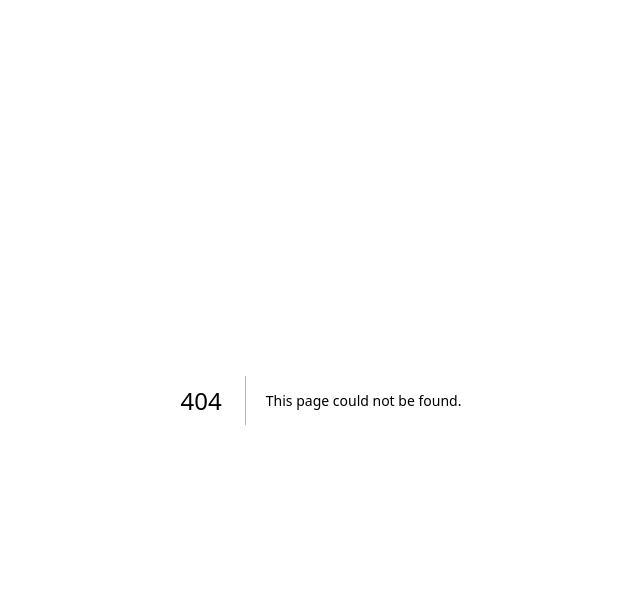
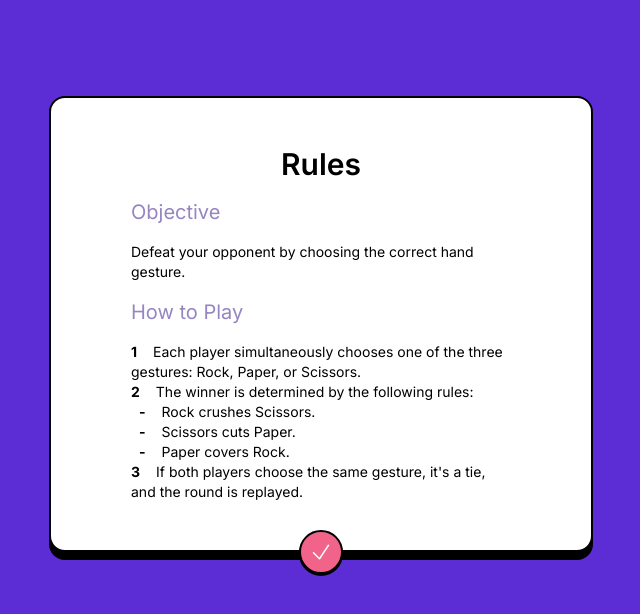
Before and after one commit to Slisandro/games, a Next.js app: page /rock-papel-scissors/rules in a window 1280 px wide. Before the commit this address had no page. Shown: the top 614 px of the page, without its empty margins (319-959 px from the left). Built offline with nearby package versions, Linux system fonts and the light colour scheme.

Commit message:
add rules rock-papel-scissors

```diff
--- /dev/null
+++ b/app/rock-papel-scissors/rules/page.tsx
@@ -0,0 +1,58 @@
+"use client"
+import { useRouter } from 'next/navigation';
+import Card from '@/modules/connect-4/components/card-component';
+import CardContent from '@/modules/connect-4/components/card-content-component';
+import { CheckIcon } from '@/modules/connect-4/assets/icons/check-icon';
+
+function RulesLayout() {
+    const router = useRouter();
+    const navigateToHome = () => router.push("/connect-4");
+    return (
+        <main className="flex min-h-screen flex-col items-center justify-between p-24 bg-c4">
+            <Card className="relative w-1/2 h-auto p-12 bg-white border-2 border-solid border-c4 rounded-2xl shadow-c4-card flex flex-col gap-12 text-black">
+                <CardContent className="w-full px-8 flex flex-col items-center gap-4">
+                    <h2 className="font-semibold text-3xl m-0 p-0">Rules</h2>
+
+                    <h4 className="w-full text-c4-purple-light text-xl">Objective</h4>
+                    <p className="text-sm">Defeat your opponent by choosing the correct hand gesture.</p>
+
+                    <h4 className="w-full text-c4-purple-light text-xl">How to Play</h4>
+                    <ol>
+                        <li className="text-sm">
+                            <b className="pr-4">1</b>
+                            Each player simultaneously chooses one of the three gestures: Rock, Paper, or Scissors.
+                        </li>
+                        <li className="text-sm">
+                            <b className="pr-4">2</b>
+                            The winner is determined by the following rules:
+                        </li>
+                        <li className="text-sm">
+                            <b className="pr-4 ml-2">-</b>
+                            Rock crushes Scissors.
+                        </li>
+                        <li className="text-sm">
+                            <b className="pr-4 ml-2">-</b>
+                            Scissors cuts Paper.
+                        </li>
+                        <li className="text-sm">
+                            <b className="pr-4 ml-2">-</b>
+                            Paper covers Rock.
+                        </li>
+                        <li className="text-sm">
+                            <b className="pr-4">3</b>
+                            If both players choose the same gesture, it's a tie, and the round is replayed.
+                        </li>
+                    </ol>
+                    <button
+                        onClick={navigateToHome}
+                        className="bg-c4-pink border-2 border-black border-c4-default rounded-full mx-auto p-2 absolute bottom-[-1.5rem] shadow-c4-default"
+                    >
+                        <CheckIcon color={"white"} />
+                    </button>
+                </CardContent>
+            </Card>
+        </main>
+    )
+}
+
+export default RulesLayout
--- a/modules/connect-4/components/card-header-component.tsx
+++ b/modules/connect-4/components/card-header-component.tsx
@@ -9,7 +9,7 @@ const ItemPoint = ({ color }: { color: string }) => {
 }
 
 const CardHeader = () => (
-    <div className="w-full h-full mx-auto grid grid-cols-2 grid-rows-2 gap-1 duration-75 hover:rotate-90 hover:duration-150">
+    <div className="w-auto h-auto mx-auto grid grid-cols-2 grid-rows-2 gap-1 duration-75 hover:rotate-90 hover:duration-150">
         <ItemPoint color="pink" />
         <ItemPoint color="yellow" />
         <ItemPoint color="yellow" />
```
